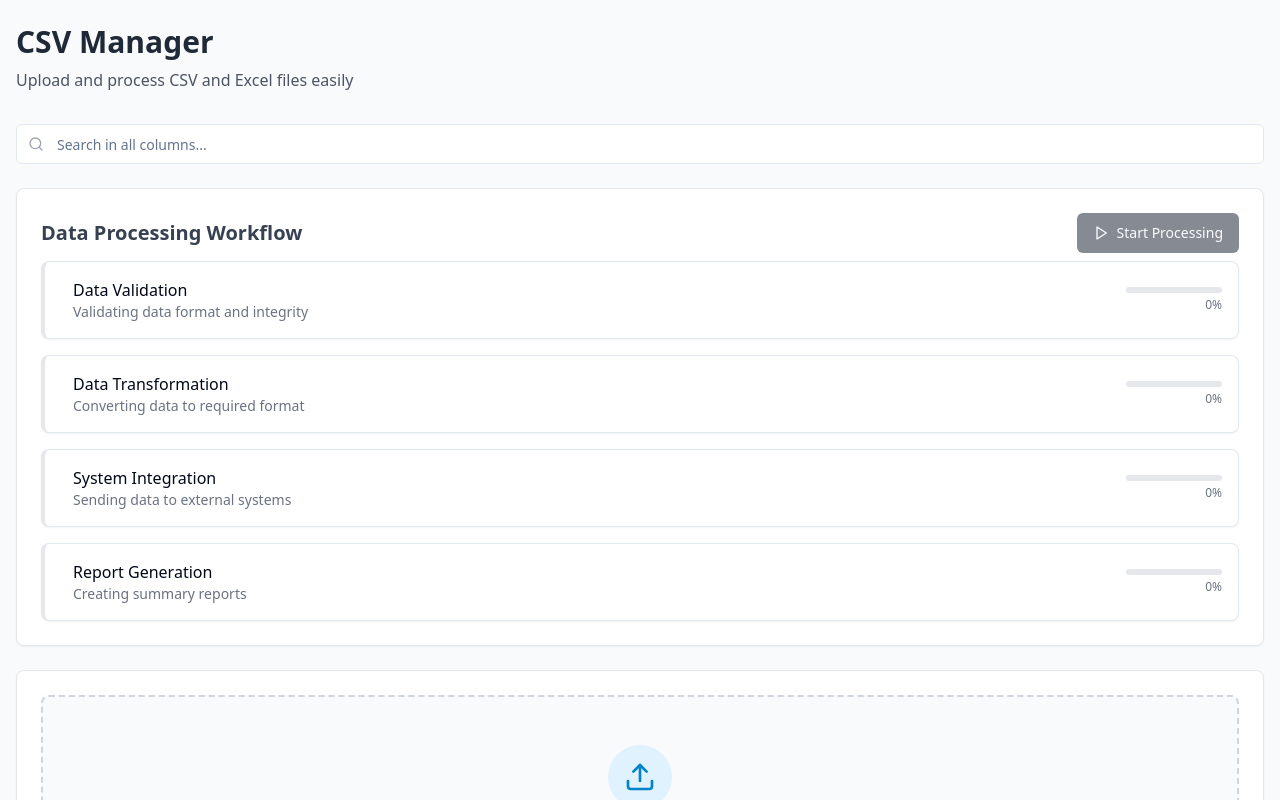
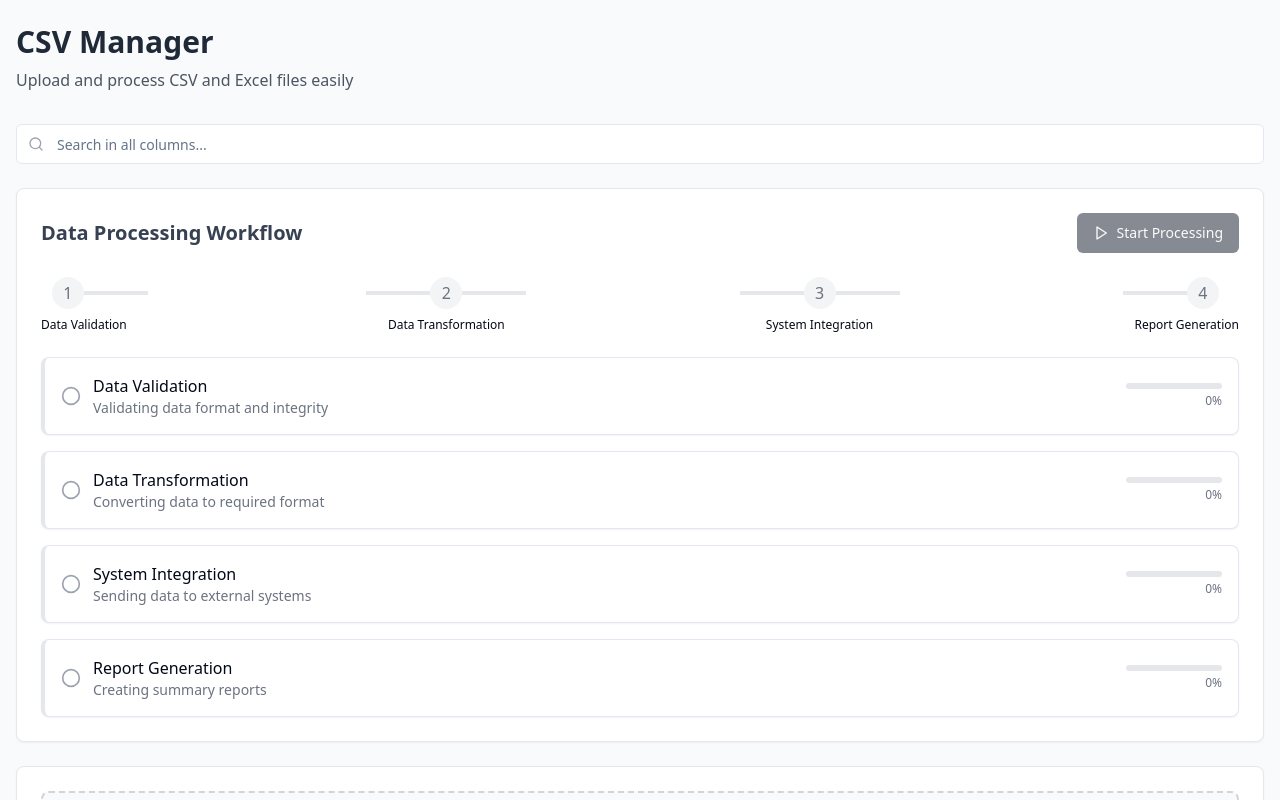
Before and after one commit to prolifiktech/csv-sidekick, a React (Vite) app: page / in a window 1280 px wide. Shown: the top 800 px of the page. Built offline with nearby package versions, Linux system fonts and the light colour scheme.

Commit message:
Update workflow progress indicator
Update the workflow progress indicator to be horizontal instead of vertical.

```diff
--- a/src/components/WorkflowProcessor.tsx
+++ b/src/components/WorkflowProcessor.tsx
@@ -2,7 +2,7 @@
 import { useState, useEffect } from "react";
 import { Button } from "@/components/ui/button";
 import { Progress } from "@/components/ui/progress";
-import { Play, CheckCircle, RefreshCw, AlertCircle } from "lucide-react";
+import { Play, CheckCircle, RefreshCw, AlertCircle, Circle } from "lucide-react";
 import { toast } from "sonner";
 import { Card, CardContent, CardHeader, CardTitle, CardDescription } from "@/components/ui/card";
 import { cn } from "@/lib/utils";
@@ -143,20 +143,30 @@ const WorkflowProcessor = ({ data, isActive }: WorkflowProcessorProps) => {
   };
 
   // Get status icon
-  const getStatusIcon = (status: StepStatus) => {
+  const getStatusIcon = (status: StepStatus, isActive: boolean = false) => {
     switch (status) {
-      case "completed": return <CheckCircle className="h-5 w-5 text-green-500" />;
-      case "running": return <RefreshCw className="h-5 w-5 text-blue-500 animate-spin" />;
-      case "failed": return <AlertCircle className="h-5 w-5 text-red-500" />;
-      default: return null;
+      case "completed": return <CheckCircle className={`h-5 w-5 ${isActive ? "text-white" : "text-green-500"}`} />;
+      case "running": return <RefreshCw className={`h-5 w-5 ${isActive ? "text-white" : "text-blue-500"} animate-spin`} />;
+      case "failed": return <AlertCircle className={`h-5 w-5 ${isActive ? "text-white" : "text-red-500"}`} />;
+      default: return <Circle className={`h-5 w-5 ${isActive ? "text-white" : "text-gray-400"}`} />;
+    }
+  };
+
+  // Get step background color for the circle
+  const getStepBackground = (step: WorkflowStep) => {
+    switch (step.status) {
+      case "completed": return "bg-green-500 text-white";
+      case "running": return "bg-blue-500 text-white";
+      case "failed": return "bg-red-500 text-white";
+      default: return "bg-gray-100 text-gray-500";
     }
   };
 
   if (!isActive) return null;
 
   return (
-    <div className="space-y-4">
-      <div className="flex flex-col space-y-2">
+    <div className="space-y-6">
+      <div className="flex flex-col space-y-6">
         <div className="flex items-center justify-between">
           <h2 className="text-xl font-semibold text-gray-700">Data Processing Workflow</h2>
           {!workflowStarted ? (
@@ -177,8 +187,47 @@ const WorkflowProcessor = ({ data, isActive }: WorkflowProcessorProps) => {
           )}
         </div>
 
-        {workflowStarted || true ? (
-          <div className="grid gap-4 mt-4">
+        {/* Horizontal Workflow Progress Steps */}
+        <div className="mb-6">
+          <div className="flex items-center justify-between">
+            {steps.map((step, index) => (
+              <div key={step.id} className="flex flex-col items-center">
+                {/* Step circles with connector lines */}
+                <div className="flex items-center">
+                  {/* Connector line before (not for first step) */}
+                  {index > 0 && (
+                    <div className={cn(
+                      "h-1 w-16 -ml-8",
+                      steps[index-1].status === "completed" ? "bg-green-500" : "bg-gray-200"
+                    )}></div>
+                  )}
+
+                  {/* Circle with number or icon */}
+                  <div className={cn(
+                    "flex items-center justify-center w-8 h-8 rounded-full shrink-0",
+                    getStepBackground(step)
+                  )}>
+                    {step.status === "idle" ? step.id : getStatusIcon(step.status, true)}
+                  </div>
+
+                  {/* Connector line after (not for last step) */}
+                  {index < steps.length - 1 && (
+                    <div className={cn(
+                      "h-1 w-16 -mr-8",
+                      step.status === "completed" ? "bg-green-500" : "bg-gray-200"
+                    )}></div>
+                  )}
+                </div>
+
+                {/* Step name below circle */}
+                <span className="text-xs font-medium mt-2 text-center">{step.name}</span>
+              </div>
+            ))}
+          </div>
+        </div>
+
+        {/* Step Details */}
+        <div className="grid grid-cols-1 gap-4">
           {steps.map((step) => (
             <Card key={step.id} className={cn(
               "border-l-4",
@@ -226,7 +275,6 @@ const WorkflowProcessor = ({ data, isActive }: WorkflowProcessorProps) => {
             </Card>
           ))}
         </div>
-        ) : null}
       </div>
     </div>
   );
```
Lines whose indentation alone changed are shown as unchanged.
